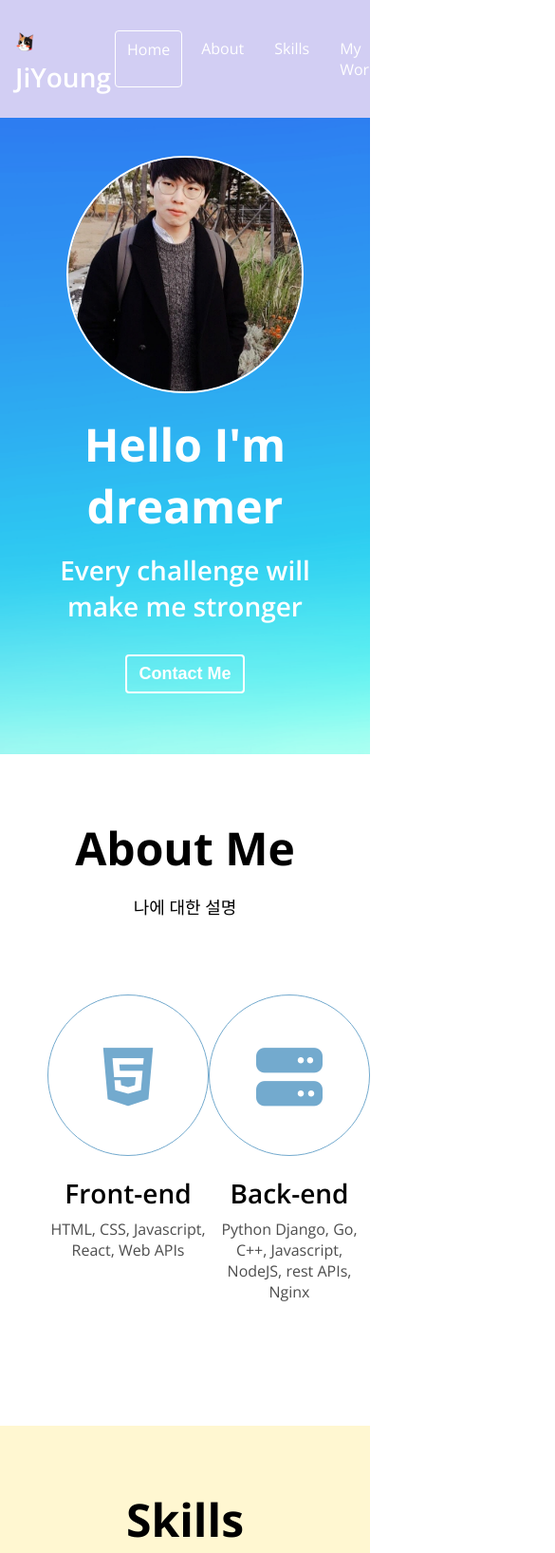
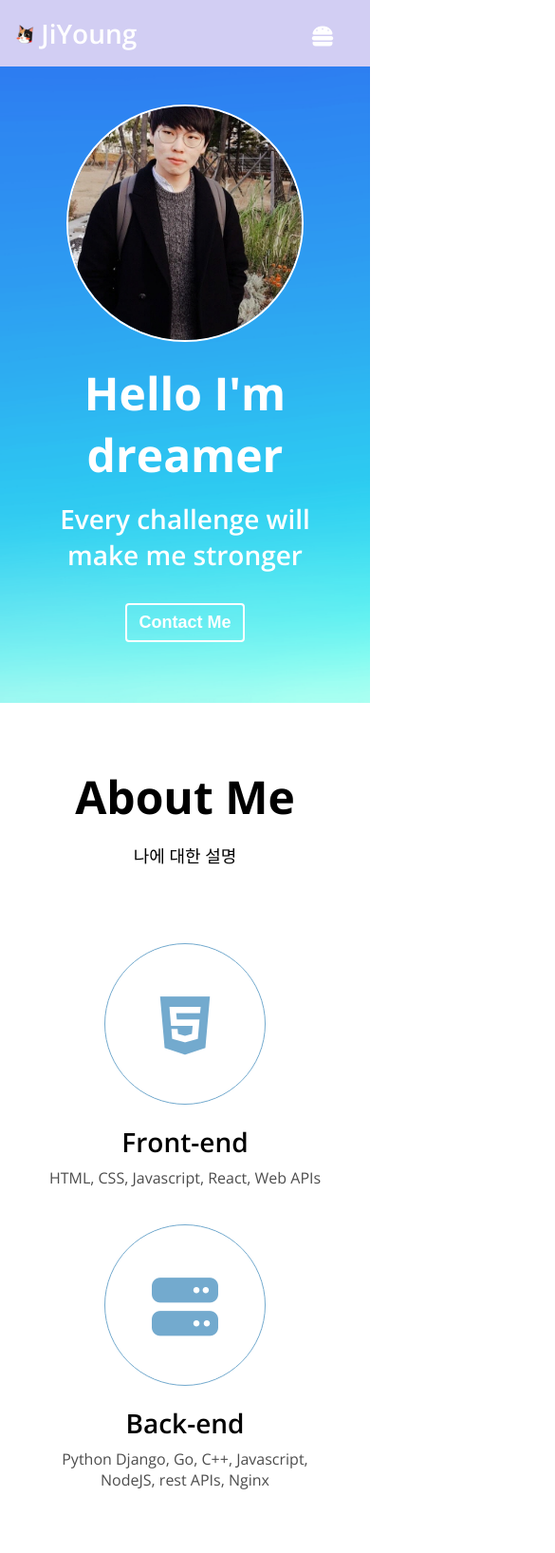
Before and after one commit to Tocktock/portfolio, a plain HTML site: page index.html in a window 390 px wide. Shown: the top 1635 px of the page at 95% size, 585 px wide, since content can reach past the window. Drawn offline with nearby package versions, Linux system fonts and the light colour scheme.

Commit message:
2005191915 CSS lastTouch

```diff
--- a/index.html
+++ b/index.html
@@ -38,6 +38,9 @@
           <li class="navbar__menu__item">Contact</li>
         </ul>
       </div>
+      <button class="navbar__toggle-btn">
+        <i class="fas fa-hamburger"></i>
+      </button>
     </nav>
     <!-- Home -->
     <section id="home">
--- a/style.css
+++ b/style.css
@@ -100,6 +100,15 @@ button {
   align-items: center;
   color: var(--color-white);
   padding: 16px;
+}
+
+.navbar__toggle-btn {
+  position: absolute;
+  top: 24px;
+  right: 32px;
+  font-size: 24px;
+  color: var(--color-white);
+  display: none;
 }
 
 .navbar__menu {
@@ -366,3 +375,33 @@ button {
   color: var(--color-yellow);
   transition: all var(--animation-duration) ease-in;
 }
+
+@media screen and (max-width: 768px) {
+  .navbar__toggle-btn {
+    display: block;
+  }
+  #navbar {
+    flex-direction: column;
+    align-items: flex-start;
+  }
+
+  .navbar__menu {
+    flex-direction: column;
+    text-align: center;
+    width: 100%;
+    display: none;
+  }
+
+  .about__majors {
+    flex-direction: column;
+  }
+  .major {
+    margin-bottom: 38px;
+  }
+  .skillset {
+    flex-direction: column;
+  }
+  .project {
+    flex-grow: 1;
+  }
+}
```
